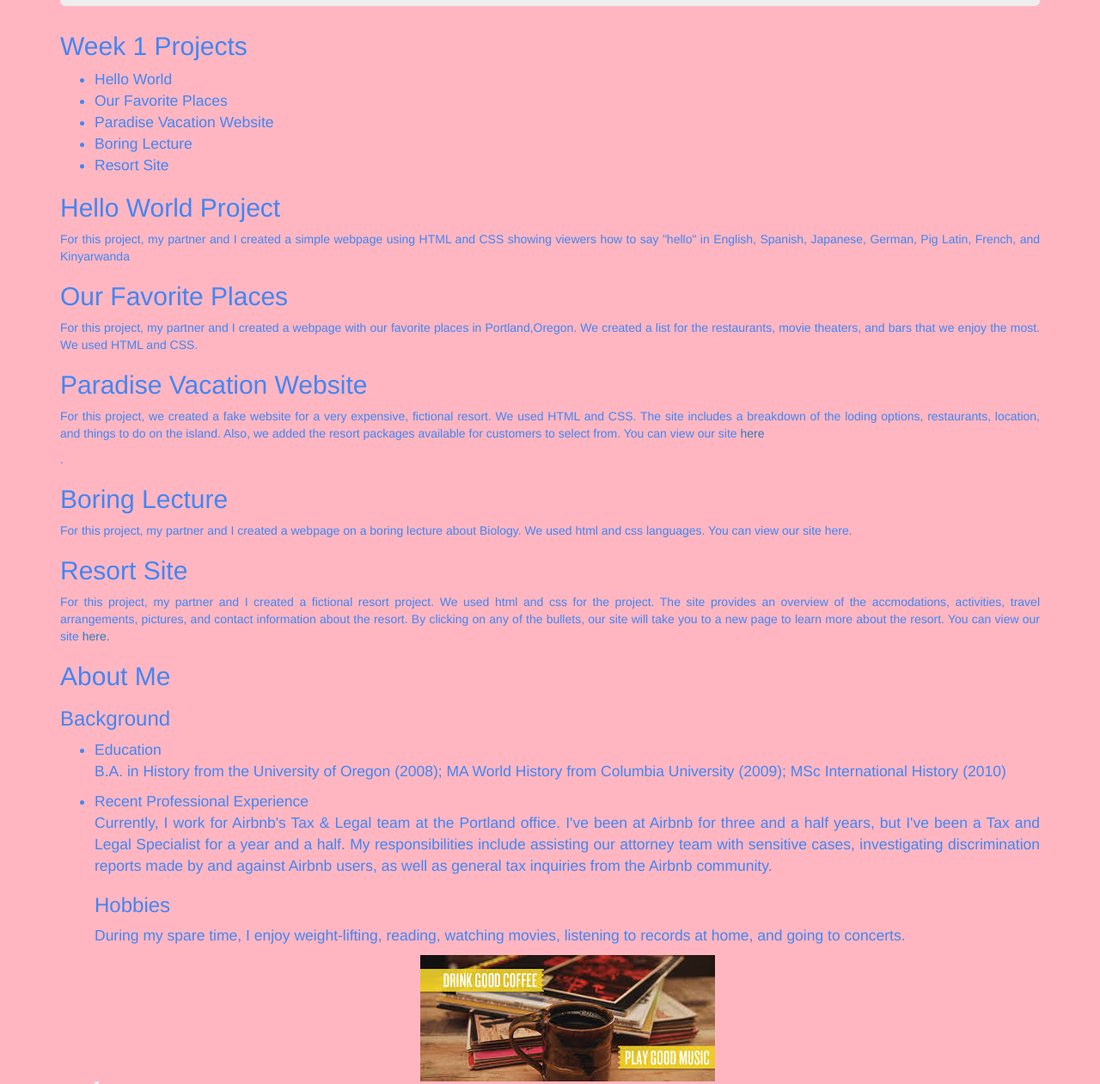
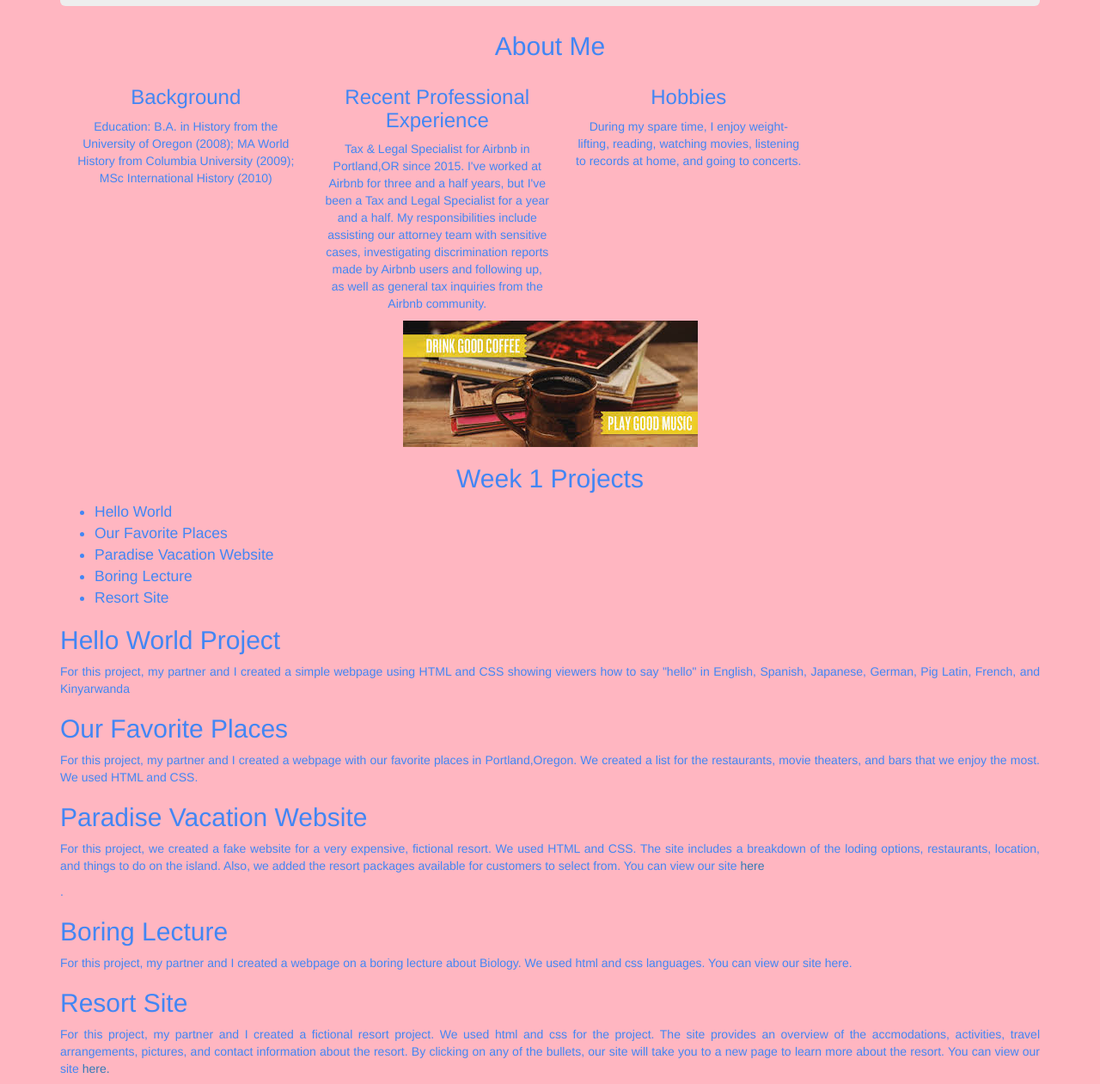
Before and after one commit to SiR-Frazier/code-review, a plain HTML site: page index.html in a window 1280 px wide. Shown: the part 357-1618 px from the top of the page at 86% size. Drawn offline with Linux system fonts and the light colour scheme.

Commit message:
rearrange page

```diff
--- a/css/styles.css
+++ b/css/styles.css
@@ -7,6 +7,15 @@ body {
     color: #4286f4;
     background-color: #FFB6C1;
 }
+
+#aboutme {
+  text-align: center;
+}
+
+#week1 {
+  text-align: center;
+}
+
 ul {
    font-size: 1.25em;
  }
@@ -30,3 +39,11 @@ ul {
   padding-top: 5px;
   padding-bottom: 5px;
 }
+
+.col-md-3 {
+  text-align: center;
+}
+
+.h3 {
+  text-align: center;
+}
--- a/index.html
+++ b/index.html
@@ -11,7 +11,26 @@
       <img src="images/me.jpg" class="profile-pic" alt="image of Bryce">
       <h1>My Portfolio</h1>
     </div>
-    <h2>Week 1 Projects</h2>
+      <h2 id="aboutme">About Me</h2>
+      <div class="container">
+        <div class="row">
+          <div class="col-md-3">
+              <h3 class="h3">Background</h3>
+              <p>Education: B.A. in History from the University of Oregon (2008); MA World History from Columbia University (2009); MSc International History (2010)</p>
+          </div>
+          <div class="col-md-3">
+              <h3 class="h3">Recent Professional Experience</h3>
+              <p>Tax & Legal Specialist for Airbnb in Portland,OR since 2015. I've worked at Airbnb for three and a half years, but I've been a Tax and Legal Specialist for a year and a half. My responsibilities include assisting our attorney team with sensitive cases, investigating discrimination reports made by Airbnb users and following up, as well as general tax inquiries from the Airbnb community.</p>
+            </div>
+          <div class="col-md-3">
+            <h3 class="h3">Hobbies</h3>
+              <p>During my spare time, I enjoy weight-lifting, reading, watching movies, listening to records at home, and going to concerts.</p>
+          </div>
+        </div>
+      </div>
+          <img src="images/coffee.jpg" class="coffee-pic" alt="coffee and vinyl">
+
+    <h2 id="week1">Week 1 Projects</h2>
       <ul>
         <li>Hello World</li>
         <li>Our Favorite Places</li>
@@ -30,17 +49,6 @@
         <p>For this project, my partner and I created a webpage on a boring lecture about Biology. We used html and css languages. You can view our site here.</p>
       <h2>Resort Site</h3>
         <p>For this project, my partner and I created a fictional resort project. We used html and css for the project. The site provides an overview of the accmodations, activities, travel arrangements, pictures, and contact information about the resort. By clicking on any of the bullets, our site will take you to a new page to learn more about the resort. You can view our site <a href="https://sir-frazier.github.io/resort-website/">here.</a></p>
-
-      <h2>About Me</h2>
-        <h3>Background</h3>
-          <ul>
-            <li>Education</li>
-              <p>B.A. in History from the University of Oregon (2008); MA World History from Columbia University (2009); MSc International History (2010)</p>
-            <li>Recent Professional Experience</li>
-              <p>Currently, I work for Airbnb's Tax & Legal team at the Portland office. I've been at Airbnb for three and a half years, but I've been a Tax and Legal Specialist for a year and a half. My responsibilities include assisting our attorney team with sensitive cases, investigating discrimination reports made by and against Airbnb users, as well as general tax inquiries from the Airbnb community.</p>
-        <h3>Hobbies</h3>
-          <p>During my spare time, I enjoy weight-lifting, reading, watching movies, listening to records at home, and going to concerts.</p>
-          <img src="images/coffee.jpg" class="coffee-pic" alt="coffee and vinyl">
         <blockquote>
           <p>"I'm useless to the living world without my first cup coffee."<p>
           <footer>My Uncle Gene</footer>
```
